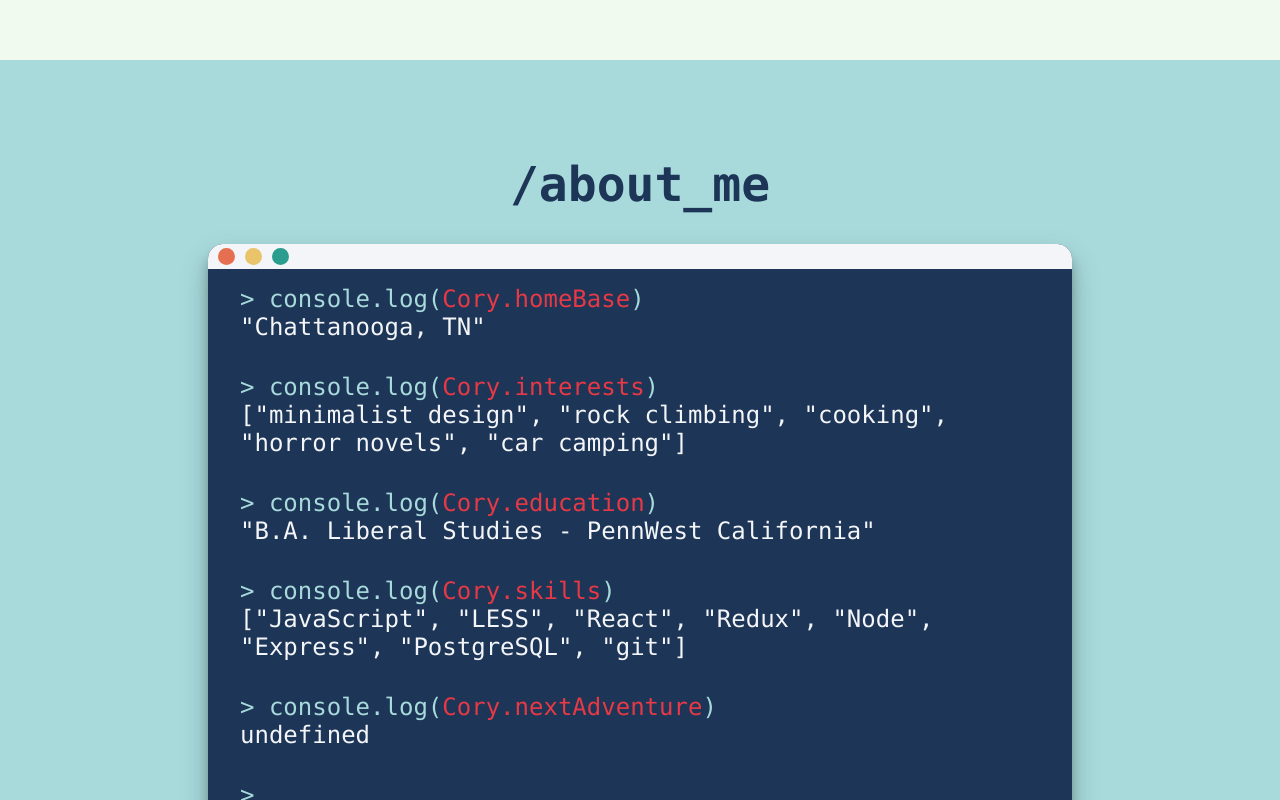
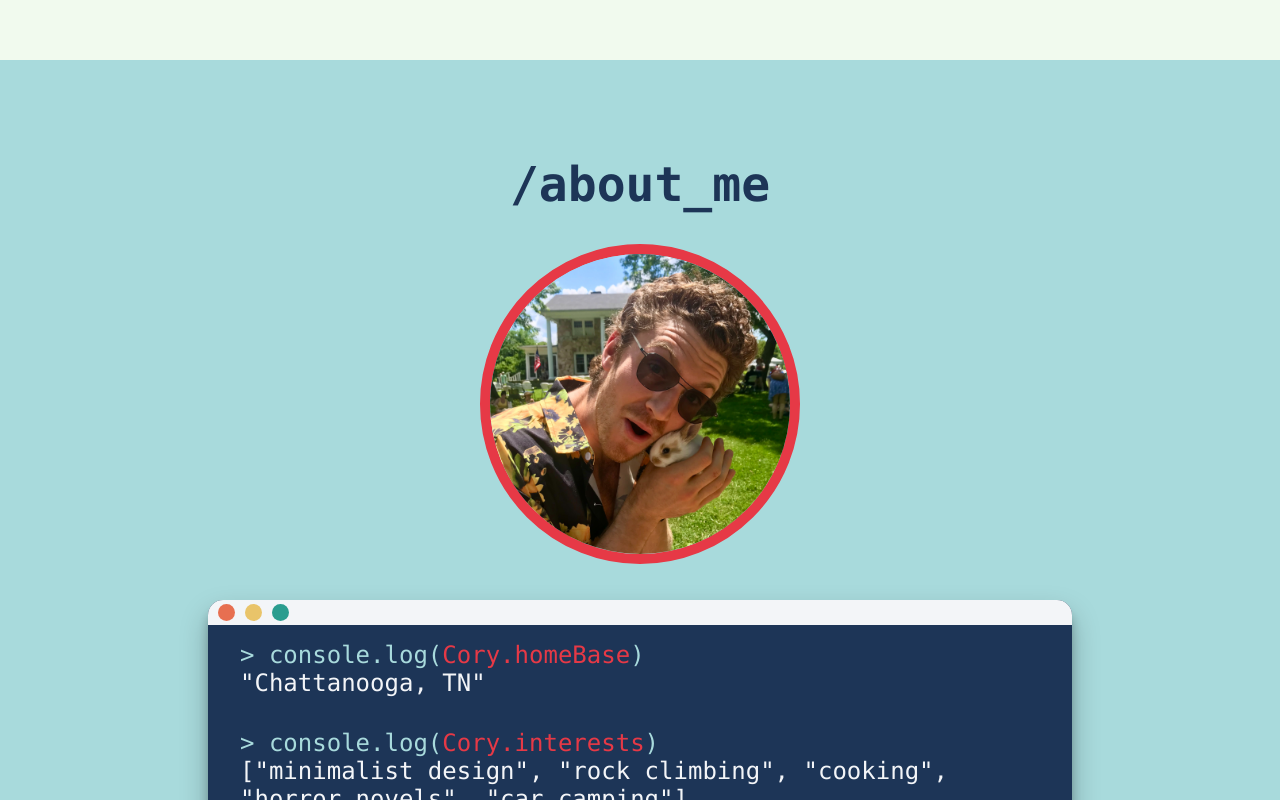
Before and after one commit to corumgold/corygold.dev, a React (Create React App) app: page / in a window 1280 px wide. Shown: the part 772-1572 px from the top of the page. Built offline with nearby package versions, Linux system fonts and the light colour scheme.

Commit message:
Add profile photo

```diff
--- a/less/styles.less
+++ b/less/styles.less
@@ -148,6 +148,16 @@ h2.big-header {
 
 .about-me {
   background-color: @secondary-color;
+}
+
+.profile-picture img{
+  border: 10px solid @accent-color;
+  border-radius: 100%;
+  margin-bottom: 2rem;
+  width: 300px;
+  @media screen and (max-width: 650px), screen and (max-height: 400px) {
+    width: 250px;
+  }
 }
 
 #about-me-code {
--- a/src/components/Home/AboutMe.js
+++ b/src/components/Home/AboutMe.js
@@ -4,6 +4,9 @@ const AboutMe = () => {
   return (
     <div id="about-me" className="about-me home-container">
       <h4>/about_me</h4>
+      <div className="profile-picture">
+        <img src={process.env.PUBLIC_URL + "/images/bunnypic.jpg"} alt="profile"/>
+      </div>
       <div id="about-me-code">
         <header id="about-me-header">
           <div className="circle"></div>
--- a/src/styles.css
+++ b/src/styles.css
@@ -118,6 +118,17 @@ h2.big-header {
 }
 .about-me {
   background-color: #a8dadc;
+}
+.profile-picture img {
+  border: 10px solid #e63946;
+  border-radius: 100%;
+  margin-bottom: 2rem;
+  width: 300px;
+}
+@media screen and (max-width: 650px), screen and (max-height: 400px) {
+  .profile-picture img {
+    width: 250px;
+  }
 }
 #about-me-code {
   background-color: #1d3557;
```
